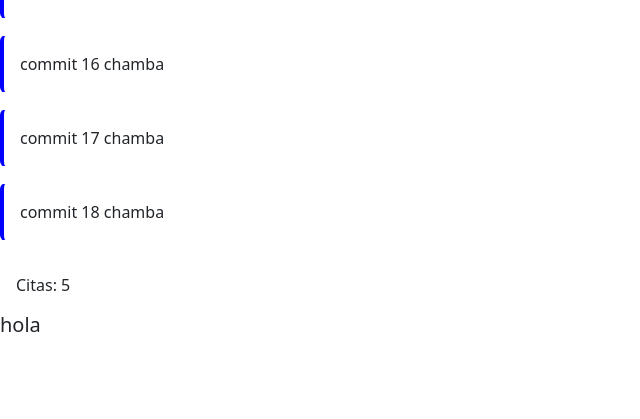
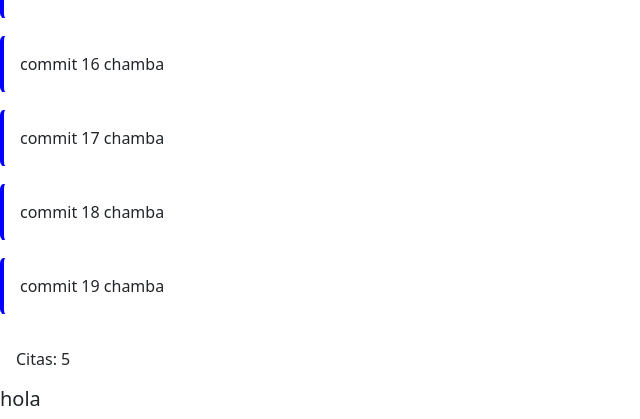
Before and after one commit to Carnesito/interfacesG5, a Django app: page /dashboard/ in a window 1280 px wide. Shown: the part 1723-2142 px from the top of the page, without its empty margins (0-640 px from the left). Before the commit the page ends 2055 px from the top, so only its background shows below. Run offline with Django 5.2, Linux system fonts and the light colour scheme.

Commit message:
Cambio chamba 1

```diff
--- a/inicio/templates/dashboard.html
+++ b/inicio/templates/dashboard.html
@@ -51,6 +51,7 @@
                                                <div class="alert">commit 16 chamba </div>
                                                <div class="alert">commit 17 chamba </div>
                                                <div class="alert">commit 18 chamba </div>
+                                               <div class="alert">commit 19 chamba </div>
 
 
 
```
